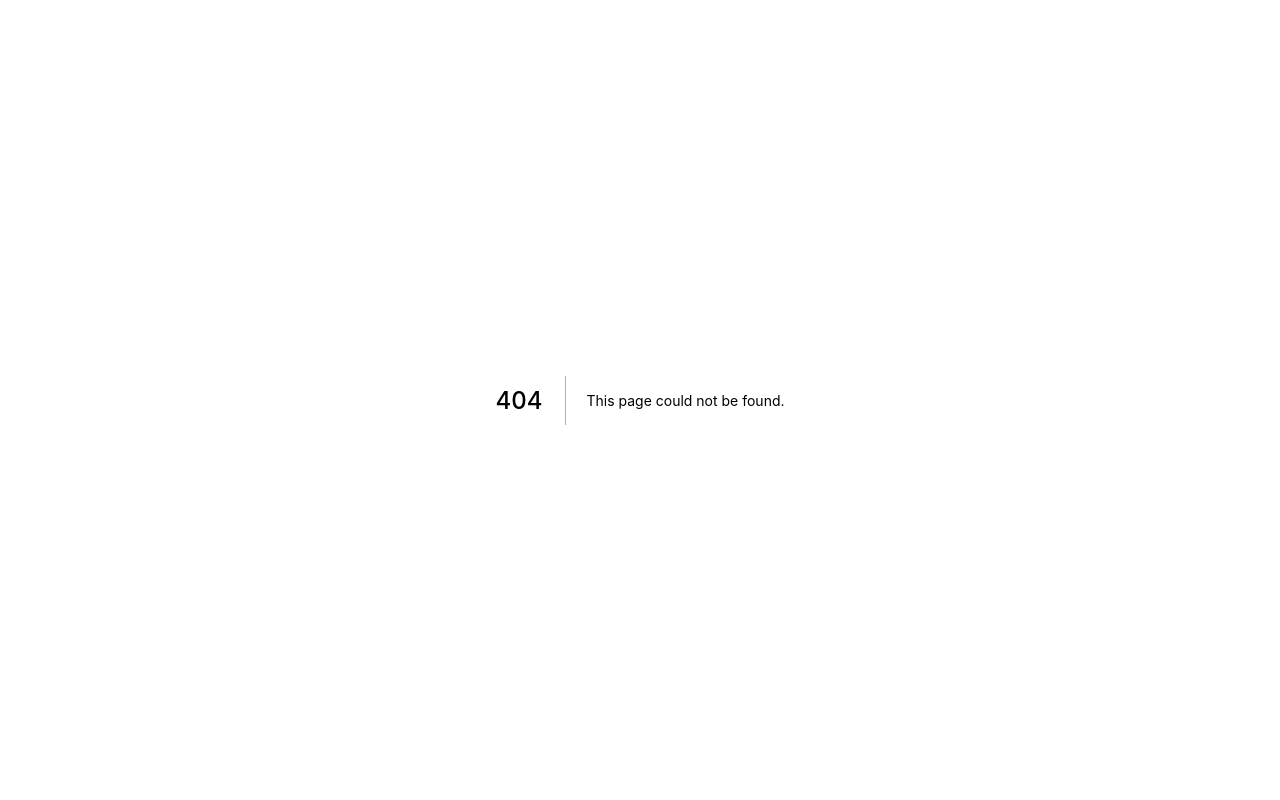
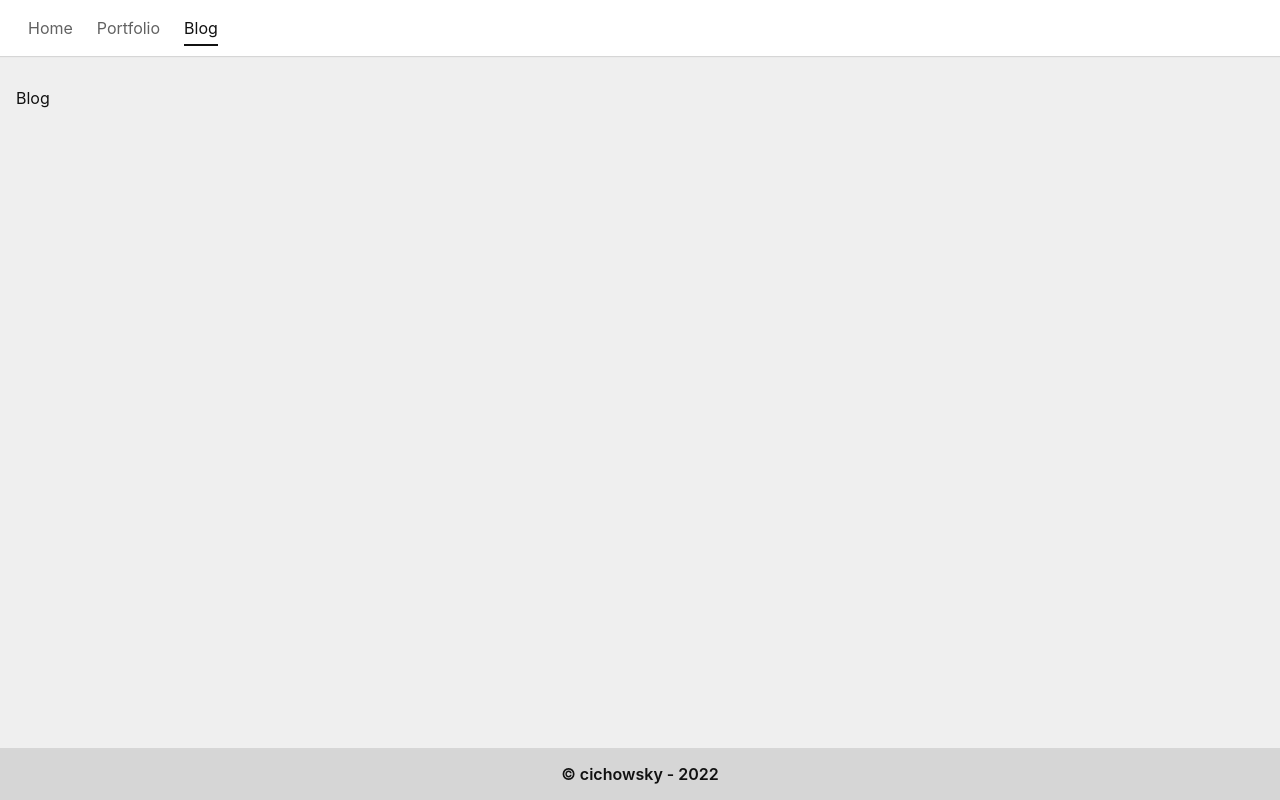
Before and after one commit to cichowsky/next-blog, a Next.js app: page /blog in a window 1280 px wide. Before the commit this address had no page. Built offline with nearby package versions, Linux system fonts and the light colour scheme.

Commit message:
create navigation

```diff
--- a/components/organisms/Header/Header.js
+++ b/components/organisms/Header/Header.js
@@ -1,3 +1,4 @@
+import Nav from 'components/organisms/Nav/Nav';
 import { SWrapper, SInner } from './Header.styles';
 
 const Header = () => {
@@ -5,8 +6,7 @@ const Header = () => {
     <SWrapper>
       <SInner>
         {/* LOGO */}
-        {/* NAV */}
-        Header
+        <Nav />
       </SInner>
     </SWrapper>
   );
--- /dev/null
+++ b/components/organisms/Nav/Nav.js
@@ -0,0 +1,31 @@
+import Link from 'next/link';
+import { useRouter } from 'next/router';
+import { SNavLink } from './Nav.styles';
+
+const navLinks = [
+  { path: '/', label: 'Home', id: 1 },
+  { path: '/portfolio', label: 'Portfolio', id: 2 },
+  { path: '/blog', label: 'Blog', id: 3 },
+];
+
+const Nav = () => {
+  const router = useRouter();
+
+  return (
+    <nav>
+      <ul>
+        {navLinks.map((link) => (
+          <li key={link.id}>
+            <Link href={link.path} passHref>
+              <SNavLink className={router.pathname === link.path ? 'active' : ''}>
+                {link.label}
+              </SNavLink>
+            </Link>
+          </li>
+        ))}
+      </ul>
+    </nav>
+  );
+};
+
+export default Nav;
--- /dev/null
+++ b/components/organisms/Nav/Nav.styles.js
@@ -0,0 +1,23 @@
+import styled from 'styled-components';
+
+export const SNavLink = styled.a`
+  padding: 0.5em 0.75em;
+  position: relative;
+  transition: opacity 0.2s;
+  opacity: 0.66;
+
+  &.active,
+  &:hover {
+    opacity: 1;
+  }
+
+  &.active::before {
+    content: '';
+    position: absolute;
+    left: 0.75em;
+    bottom: 0;
+    height: 2px;
+    width: calc(100% - 1.5em);
+    background-color: currentColor;
+  }
+`;
--- /dev/null
+++ b/pages/blog.js
@@ -0,0 +1,18 @@
+import Head from 'next/head';
+import Template from 'components/templates/Template';
+
+const Blog = () => {
+  return (
+    <Template>
+      <Head>
+        <title>Blog</title>
+        <meta name="description" content="Blog" />
+        <link rel="icon" href="/favicon.ico" />
+      </Head>
+
+      <p>Blog</p>
+    </Template>
+  );
+};
+
+export default Blog;
--- a/styles/GlobalStyle.js
+++ b/styles/GlobalStyle.js
@@ -25,6 +25,15 @@ const GlobalStyle = createGlobalStyle`
     color: inherit;
     text-decoration: none;
   }
+
+  ul {
+    list-style-type: none;
+    padding: 0;
+  }
+
+  li {
+    display: inline-block;
+  }
 `;
 
 export default GlobalStyle;
```
Also changed, not shown: pages/portfolio.js (added, +18 -0 lines).
